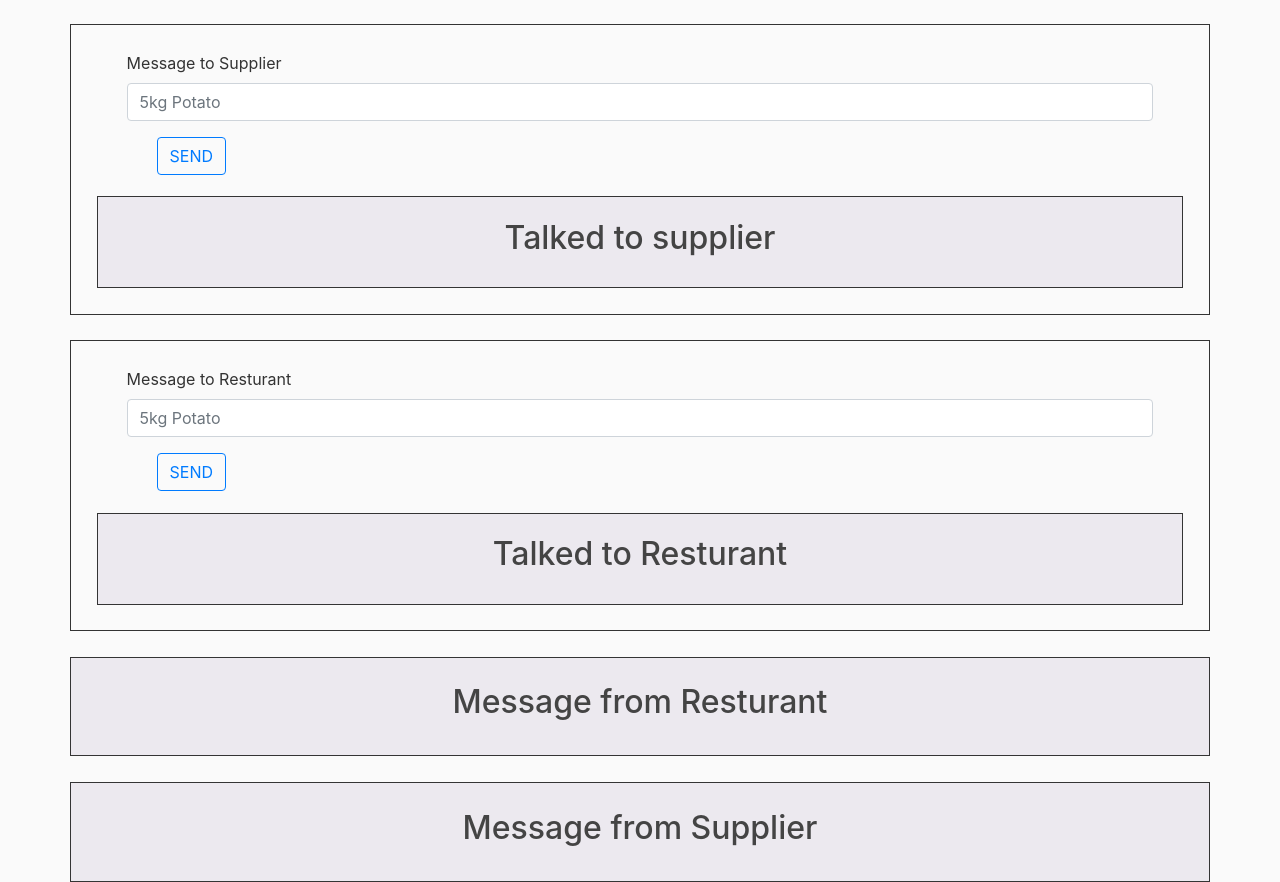
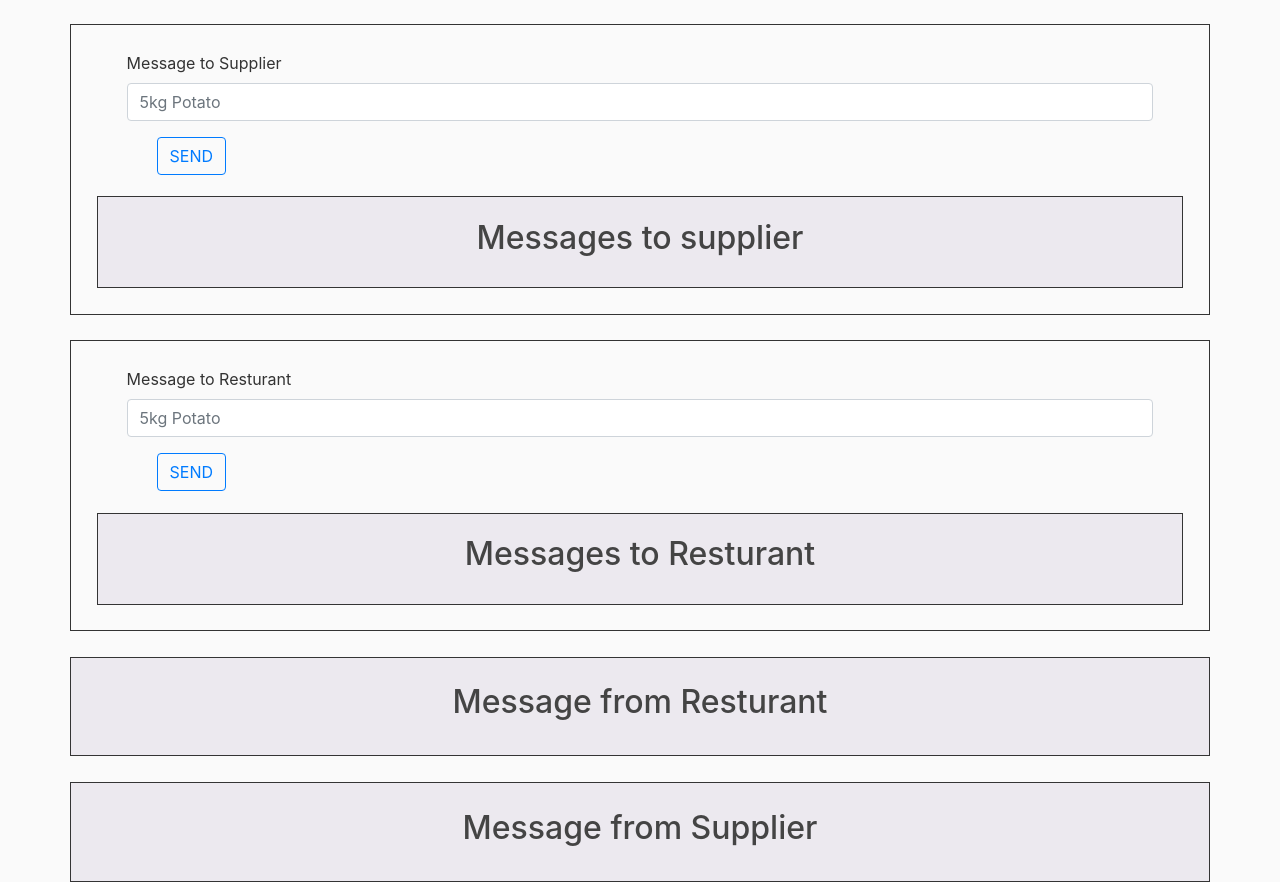
Before and after one commit to old-school-kid/Warehouse-management, a Flask app: page /Warehouse in a window 1280 px wide. Shown: the part 56-938 px from the top of the page. Run offline with Flask 2, Linux system fonts and the light colour scheme; data that the repository does not hold is empty; some libraries are stand-ins or nearby versions.

Commit message:
spelling errors

```diff
--- a/templates/Warehouse.html
+++ b/templates/Warehouse.html
@@ -25,7 +25,7 @@
 
 
     <div class="container"  id="msgbox" style="color: #e9ecef; border: 1px solid #343434; margin-top: 2%; padding: 2%;">
-        <h2 style="text-align: center;">Talked to supplier</h2>
+        <h2 style="text-align: center;">Messages to supplier</h2>
         {% for x in info1 %}
             <div class="container">
                 <h4>
@@ -61,7 +61,7 @@
 
 
     <div class="container"  id="msgbox" style="color: #e9ecef; border: 1px solid #343434; margin-top: 2%; padding: 2%;">
-        <h2 style="text-align: center;">Talked to Resturant</h2>
+        <h2 style="text-align: center;">Messages to Resturant</h2>
         {% for x in info2 %}
             <div class="container">
                 <h4>
```
